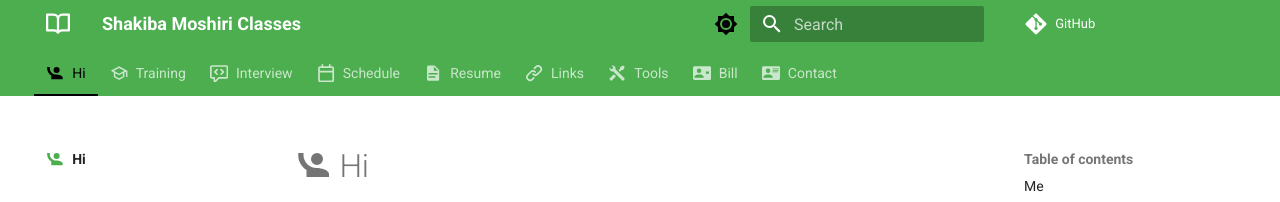
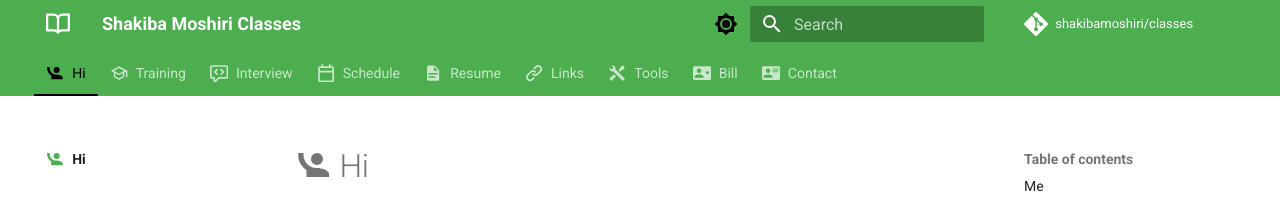
Before and after one commit to shakibamoshiri/classes, an MkDocs documentation site: the page built from docs/index.md, in a window 1280 px wide. Shown: the top 202 px of the page. Built offline with MkDocs 1.6.1 and Material for MkDocs 9.7.7, drawn with Linux system fonts in a browser that asks for light colours; comment, search, counter and statistics services are not loaded.

Commit message:
Add repo name and icon

```diff
--- a/mkdocs.yml
+++ b/mkdocs.yml
@@ -3,6 +3,7 @@ site_name: Shakiba Moshiri Classes
 site_url: https://classes.shakiba.net/
 
 repo_url: https://github.com/shakibamoshiri/classes
+repo_name: shakibamoshiri/classes
 
 
 theme:
@@ -11,6 +12,7 @@ theme:
   icon:
     logo: octicons/book-16
     favicon: assets/images/favicon.png
+    repo: simple/git
 
   features:
     - navigation.top
```
